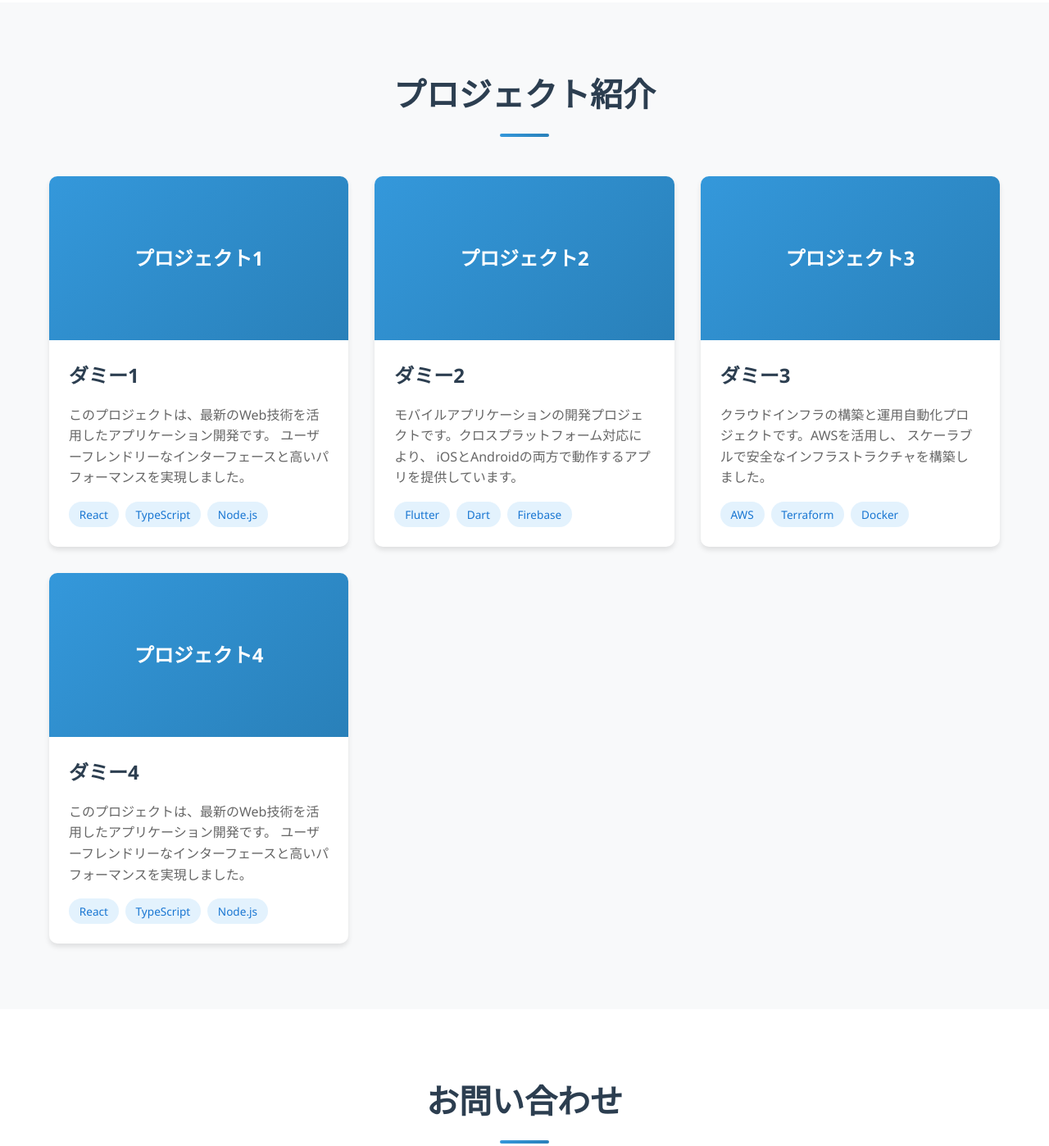
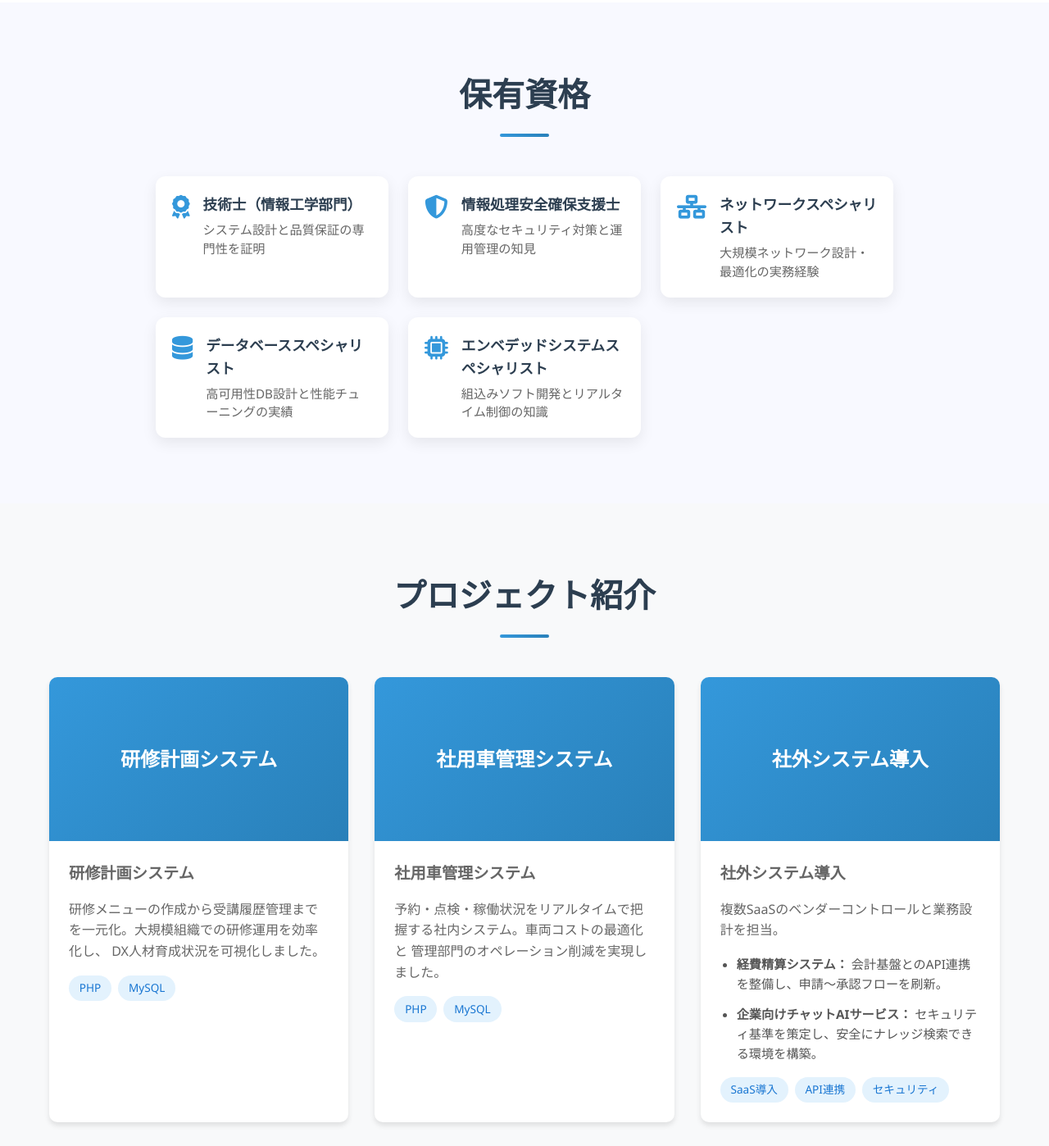
Before and after one commit to nozomu707/misaa1120, a plain HTML site: page index.html in a window 1280 px wide. Shown: the part 1194-2592 px from the top of the page at 82% size. Drawn offline with Linux system fonts and the light colour scheme.

Commit message:
Update project section content and styles

```diff
--- a/index.html
+++ b/index.html
@@ -19,6 +19,7 @@
                 <div class="nav-brand">ポートフォリオ</div>
                 <ul class="nav-menu">
                     <li><a href="#about">自己紹介</a></li>
+                    <li><a href="#certifications">資格</a></li>
                     <li><a href="#projects">プロジェクト</a></li>
                     <li><a href="#contact">お問い合わせ</a></li>
                 </ul>
@@ -68,6 +69,50 @@
             </div>
         </section>
 
+        <!-- 資格セクション -->
+        <section id="certifications" class="certifications">
+            <div class="container">
+                <h2 class="section-title">保有資格</h2>
+                <ul class="cert-list">
+                    <li class="cert-item">
+                        <i class="fa-solid fa-award" aria-hidden="true"></i>
+                        <div>
+                            <p class="cert-title">技術士（情報工学部門）</p>
+                            <p class="cert-desc">システム設計と品質保証の専門性を証明</p>
+                        </div>
+                    </li>
+                    <li class="cert-item">
+                        <i class="fa-solid fa-shield-halved" aria-hidden="true"></i>
+                        <div>
+                            <p class="cert-title">情報処理安全確保支援士</p>
+                            <p class="cert-desc">高度なセキュリティ対策と運用管理の知見</p>
+                        </div>
+                    </li>
+                    <li class="cert-item">
+                        <i class="fa-solid fa-network-wired" aria-hidden="true"></i>
+                        <div>
+                            <p class="cert-title">ネットワークスペシャリスト</p>
+                            <p class="cert-desc">大規模ネットワーク設計・最適化の実務経験</p>
+                        </div>
+                    </li>
+                    <li class="cert-item">
+                        <i class="fa-solid fa-database" aria-hidden="true"></i>
+                        <div>
+                            <p class="cert-title">データベーススペシャリスト</p>
+                            <p class="cert-desc">高可用性DB設計と性能チューニングの実績</p>
+                        </div>
+                    </li>
+                    <li class="cert-item">
+                        <i class="fa-solid fa-microchip" aria-hidden="true"></i>
+                        <div>
+                            <p class="cert-title">エンベデッドシステムスペシャリスト</p>
+                            <p class="cert-desc">組込みソフト開発とリアルタイム制御の知識</p>
+                        </div>
+                    </li>
+                </ul>
+            </div>
+        </section>
+
         <!-- プロジェクト紹介セクション -->
         <section id="projects" class="projects">
             <div class="container">
@@ -75,72 +120,80 @@
                 <div class="projects-grid">
                     <div class="project-card">
                         <div class="project-image">
-                            <div class="project-placeholder">プロジェクト1</div>
+                            <div class="project-placeholder">研修計画システム</div>
                         </div>
                         <div class="project-content">
-                            <h3>ダミー1</h3>
+                            <p class="project-title">研修計画システム</p>
                             <p>
-                                このプロジェクトは、最新のWeb技術を活用したアプリケーション開発です。
-                                ユーザーフレンドリーなインターフェースと高いパフォーマンスを実現しました。
+                                研修メニューの作成から受講履歴管理までを一元化。大規模組織での研修運用を効率化し、
+                                DX人材育成状況を可視化しました。
                             </p>
                             <div class="project-tags">
-                                <span class="tag">React</span>
-                                <span class="tag">TypeScript</span>
-                                <span class="tag">Node.js</span>
+                                <span class="tag">PHP</span>
+                                <span class="tag">MySQL</span>
                             </div>
                         </div>
                     </div>
 
                     <div class="project-card">
                         <div class="project-image">
-                            <div class="project-placeholder">プロジェクト2</div>
+                            <div class="project-placeholder">社用車管理システム</div>
                         </div>
                         <div class="project-content">
-                            <h3>ダミー2</h3>
+                            <p class="project-title">社用車管理システム</p>
                             <p>
-                                モバイルアプリケーションの開発プロジェクトです。クロスプラットフォーム対応により、
-                                iOSとAndroidの両方で動作するアプリを提供しています。
+                                予約・点検・稼働状況をリアルタイムで把握する社内システム。車両コストの最適化と
+                                管理部門のオペレーション削減を実現しました。
                             </p>
                             <div class="project-tags">
-                                <span class="tag">Flutter</span>
-                                <span class="tag">Dart</span>
-                                <span class="tag">Firebase</span>
+                                <span class="tag">PHP</span>
+                                <span class="tag">MySQL</span>
                             </div>
                         </div>
                     </div>
 
-                    <div class="project-card">
+                    <div class="project-card project-card--stacked">
                         <div class="project-image">
-                            <div class="project-placeholder">プロジェクト3</div>
+                            <div class="project-placeholder">社外システム導入</div>
                         </div>
                         <div class="project-content">
-                            <h3>ダミー3</h3>
-                            <p>
-                                クラウドインフラの構築と運用自動化プロジェクトです。AWSを活用し、
-                                スケーラブルで安全なインフラストラクチャを構築しました。
-                            </p>
+                            <p class="project-title">社外システム導入</p>
+                            <p>複数SaaSのベンダーコントロールと業務設計を担当。</p>
+                            <ul class="project-sublist">
+                                <li>
+                                    <strong>経費精算システム：</strong> 会計基盤とのAPI連携を整備し、申請〜承認フローを刷新。
+                                </li>
+                                <li>
+                                    <strong>企業向けチャットAIサービス：</strong> セキュリティ基準を策定し、安全にナレッジ検索できる環境を構築。
+                                </li>
+                            </ul>
                             <div class="project-tags">
-                                <span class="tag">AWS</span>
-                                <span class="tag">Terraform</span>
-                                <span class="tag">Docker</span>
+                                <span class="tag">SaaS導入</span>
+                                <span class="tag">API連携</span>
+                                <span class="tag">セキュリティ</span>
                             </div>
                         </div>
                     </div>
 
-                    <div class="project-card">
+                    <div class="project-card project-card--stacked">
                         <div class="project-image">
-                            <div class="project-placeholder">プロジェクト4</div>
+                            <div class="project-placeholder">社内DX推進</div>
                         </div>
                         <div class="project-content">
-                            <h3>ダミー4</h3>
+                            <p class="project-title">社内DX推進</p>
                             <p>
-                                このプロジェクトは、最新のWeb技術を活用したアプリケーション開発です。
-                                ユーザーフレンドリーなインターフェースと高いパフォーマンスを実現しました。
+                                全社DXロードマップの策定と実行支援。業務プロセスの可視化と教育施策を組み合わせ、
+                                自走できる改善サイクルを浸透させました。
                             </p>
+                            <ul class="project-sublist">
+                                <li>
+                                    <strong>DX教育：</strong> リスキリング講座やAI活用ワークショップを企画・実施。
+                                </li>
+                            </ul>
                             <div class="project-tags">
-                                <span class="tag">React</span>
-                                <span class="tag">TypeScript</span>
-                                <span class="tag">Node.js</span>
+                                <span class="tag">RPA</span>
+                                <span class="tag">生成AI</span>
+                                <span class="tag">AIエージェント</span>
                             </div>
                         </div>
                     </div>
--- a/style.css
+++ b/style.css
@@ -145,6 +145,50 @@ section {
     padding-bottom: 2px;
 }
 
+.certifications {
+    background-color: #f8f9ff;
+}
+
+.cert-list {
+    list-style: none;
+    display: grid;
+    grid-template-columns: repeat(auto-fit, minmax(280px, 1fr));
+    gap: 1.5rem;
+    padding: 0;
+    margin: 0 auto;
+    max-width: 900px;
+}
+
+.cert-item {
+    display: flex;
+    gap: 1rem;
+    padding: 1.25rem;
+    border-radius: 12px;
+    background-color: white;
+    box-shadow: 0 6px 18px rgba(0, 0, 0, 0.08);
+    align-items: flex-start;
+}
+
+.cert-item i {
+    font-size: 1.8rem;
+    color: #3498db;
+    flex-shrink: 0;
+    margin-top: 0.2rem;
+}
+
+.cert-title {
+    font-size: 1.1rem;
+    font-weight: 600;
+    color: #2c3e50;
+    margin-bottom: 0.35rem;
+}
+
+.cert-desc {
+    color: #666;
+    font-size: 0.95rem;
+    line-height: 1.5;
+}
+
 /* プロジェクト紹介セクション */
 .projects {
     background-color: #f8f9fa;
@@ -170,6 +214,18 @@ section {
     box-shadow: 0 8px 15px rgba(0,0,0,0.2);
 }
 
+.project-card--stacked .project-sublist {
+    margin: 1rem 0 0;
+    padding-left: 1.25rem;
+    color: #555;
+    font-size: 0.95rem;
+    line-height: 1.6;
+}
+
+.project-card--stacked .project-sublist li + li {
+    margin-top: 0.75rem;
+}
+
 .project-image {
     width: 100%;
     height: 200px;
@@ -187,6 +243,13 @@ section {
 
 .project-content {
     padding: 1.5rem;
+}
+
+.project-title {
+    font-size: 1.2rem;
+    font-weight: 700;
+    color: #2c3e50;
+    margin-bottom: 0.6rem;
 }
 
 .project-content h3 {
```
